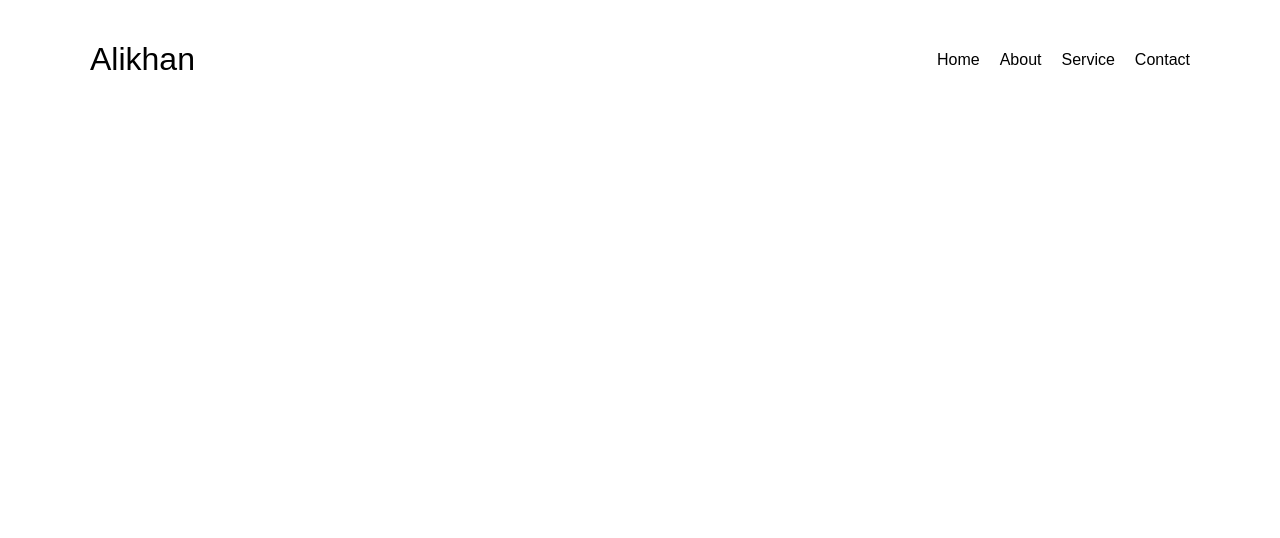
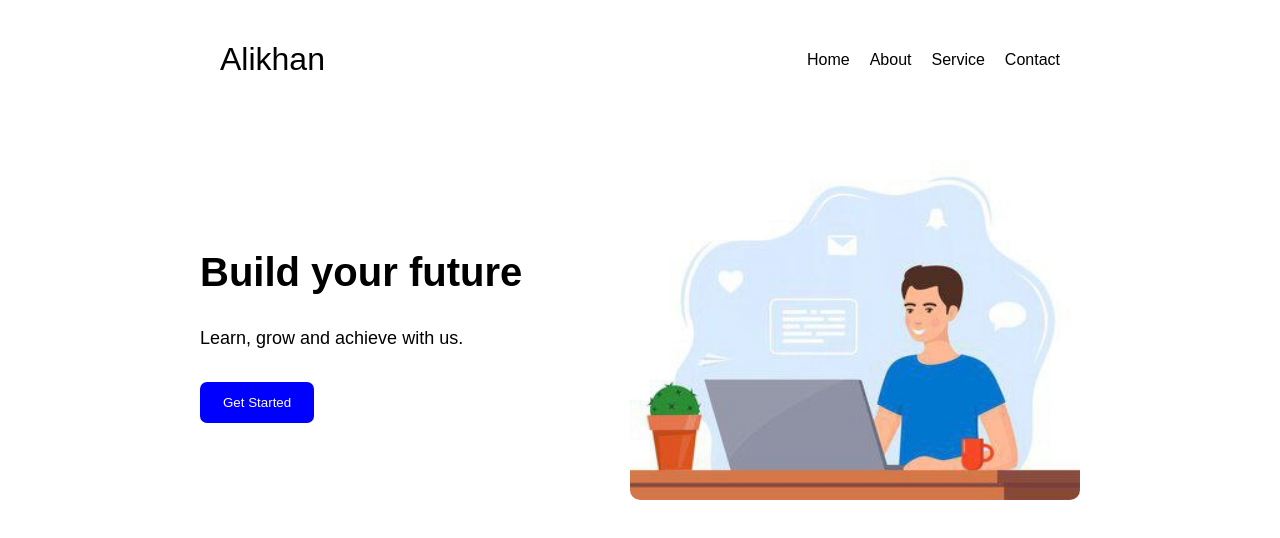
Before and after one commit to alikhanerbolat777-lgtm/Marketing-sait, a plain HTML site: page index.html in a window 1280 px wide. Drawn offline with Linux system fonts and the light colour scheme.

Commit message:
Added HeroSection

```diff
--- a/index.css
+++ b/index.css
@@ -1,7 +1,7 @@
 body {
     font-family: Arial, sans-serif;
     font-weight: 500;
-    margin: 0 70px;
+    margin: 0 200px;
 }
 
 .header {
@@ -12,7 +12,7 @@ body {
 }
 
 .logo {
-font-weight: lighter;
+    font-weight: lighter;
 }
 
 .nav ul {
@@ -30,3 +30,43 @@ font-weight: lighter;
 .nav a:hover {
     color: blue;
 }
+
+
+.hero {
+    display: flex;
+    justify-content: space-between;
+    align-items: center;
+    gap: 20px;
+    padding: 20px 0;
+}
+
+.hero-content h2 {
+    font-size: 40px;
+    font-weight: 600;
+}
+
+.hero-content p {
+    font-size: 18px;
+    font-weight: 300;
+}
+
+.hero-image {
+    max-width: 450px;
+    width: 100%;
+    border-radius: 10px;
+}
+
+.btn {
+    margin-top: 15px;
+    padding: 13px 23px;
+    border-radius: 7px;
+    background: blue;
+    border: none;
+    color: #fff;
+    cursor: pointer;
+    transition: background-color 0.3s ease;;
+}
+
+.btn:hover{
+    background-color: darkblue;
+}
--- a/index.html
+++ b/index.html
@@ -21,6 +21,16 @@
         </nav>
     </header>
 
+    <div class="hero">
+        <div class="hero-content">
+            <h2>Build your future</h2>
+            <p>Learn, grow and achieve with us.</p>
+            <button class="btn">Get Started</button>
+        </div>
+
+        <img class="hero-image" src="img/photo_2025-12-11_21-34-00.jpg" alt="Hero image">
+    </div>
+
 </body>
 
 </html>
```
Also changed, not shown: image.png (added), img/photo_2025-12-11_21-34-00.jpg (added).
